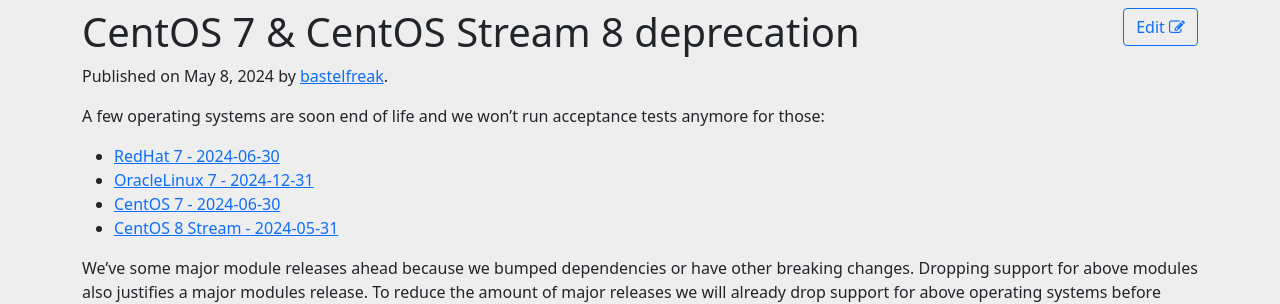
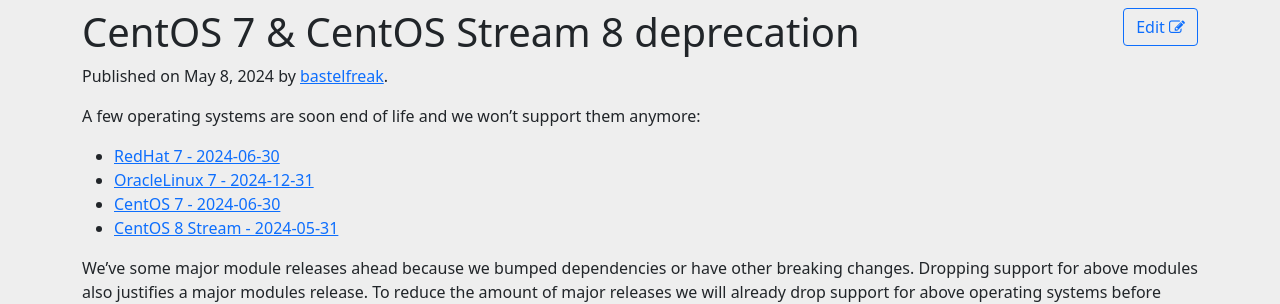
Before and after one commit to voxpupuli/voxpupuli.github.io, a Jekyll site: the page built from _posts/2024-05-08-CentOS-7-CentOS-Stream-8-deprecation.md, in a window 1280 px wide. Shown: the part 144-448 px from the top of the page. Built offline with Jekyll 4.4.1, drawn with Linux system fonts in a browser that asks for light colours; nearby versions of some CDN libraries.

Commit message:
Clarify EL8 deprecation/testing
Followup of https://github.com/voxpupuli/voxpupuli.github.io/pull/369/

```diff
--- a/_posts/2024-05-08-CentOS-7-CentOS-Stream-8-deprecation.md
+++ b/_posts/2024-05-08-CentOS-7-CentOS-Stream-8-deprecation.md
@@ -6,8 +6,7 @@
 twitter_username: bastelsblog
 ---
 
-A few operating systems are soon end of life and we won't run acceptance tests
-anymore for those:
+A few operating systems are soon end of life and we won't support them anymore:
 
 * [RedHat 7 - 2024-06-30](https://github.com/voxpupuli/puppet_metadata/blob/dd815b5b350af2936819a7c5a449c1156cfac4b4/lib/puppet_metadata/operatingsystem.rb#L107C17-L107C27)
 * [OracleLinux 7 - 2024-12-31](https://github.com/voxpupuli/puppet_metadata/blob/e8d46ebcbe1791834ba1cf77f49c8537faec3b78/lib/puppet_metadata/operatingsystem.rb#L53)
```
